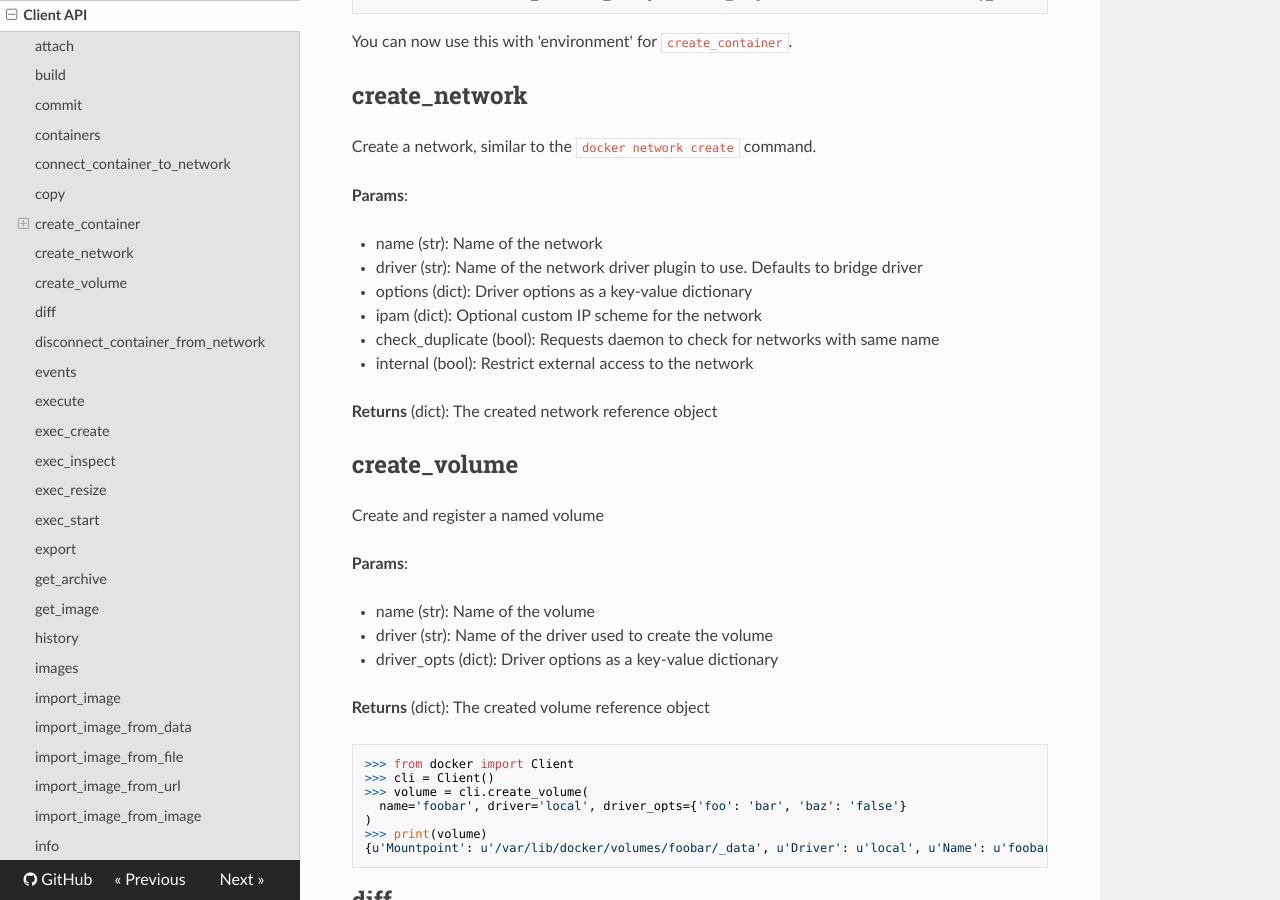
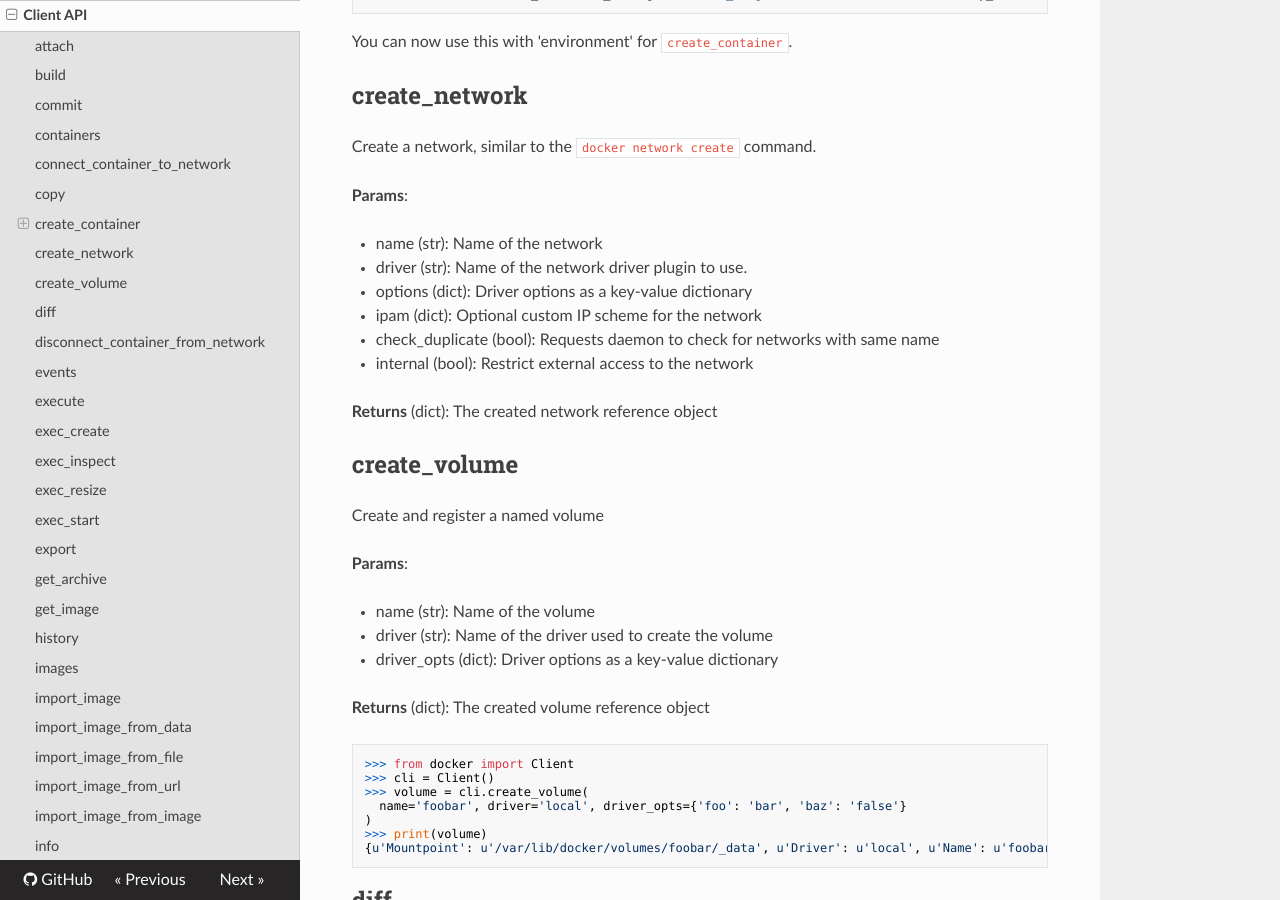
Before and after one commit to docker/docker-py, an MkDocs documentation site: the page built from docs/api.md, in a window 1280 px wide and 900 px high, scrolled down 5757 px. Built offline with MkDocs 1.6.1, drawn with Linux system fonts in a browser that asks for light colours; nearby versions of some CDN libraries; old or Windows-style settings are respelled for this version of MkDocs.

Commit message:
remove defaults description
Signed-off-by: Colin Huang <sidawei@gmail.com>

```diff
--- a/docs/api.md
+++ b/docs/api.md
@@ -284,7 +284,7 @@ Create a network, similar to the `docker network create` command.
 **Params**:
 
 * name (str): Name of the network
-* driver (str): Name of the network driver plugin to use. Defaults to bridge driver
+* driver (str): Name of the network driver plugin to use.
 * options (dict): Driver options as a key-value dictionary
 * ipam (dict): Optional custom IP scheme for the network
 * check_duplicate (bool): Requests daemon to check for networks with same name
```
